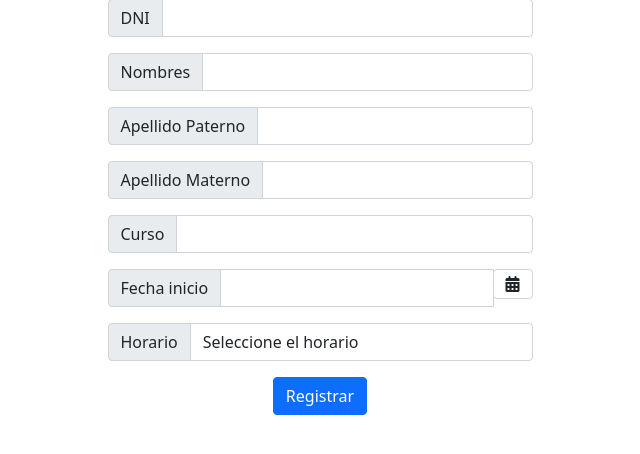
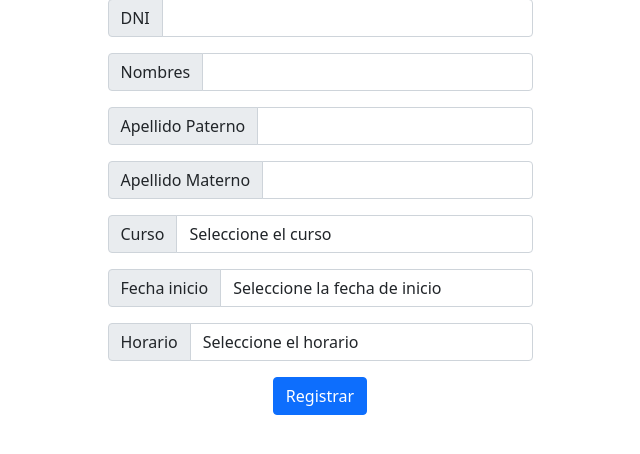
Before and after one commit to elterribleabuelo/Blockchain-RRHH, a Flask app: page /registrar_alumno in a window 1280 px wide. Shown: the part 245-699 px from the top of the page, without its empty margins (320-960 px from the left). Run offline with Flask 2, Linux system fonts and the light colour scheme; some libraries are stand-ins or nearby versions.

Commit message:
eventos js

```diff
--- a/app/static/js/animation.js
+++ b/app/static/js/animation.js
@@ -1,5 +1,9 @@
 $(function() {
-    $('#datepicker').datepicker();
+    $('#datepicker_inicio').datepicker();
+});
+
+$(function() {
+    $('#datepicker_fin').datepicker();
 });
 
 $('.clockpicker').clockpicker();
--- /dev/null
+++ b/app/static/js/load_data.js
@@ -0,0 +1,98 @@
+// Variables desde el HTML
+let $curso = document.getElementById('curso');
+let $fecha_inicio = document.getElementById('fecha_inicio');
+let $horario = document.getElementById('horario') ;
+
+// Conexion a firebase
+
+/*************  Configuracion Firebase   ******************/
+var firebaseConfig = {
+    apiKey: "AIzaSyD4J4LpWyK7oRDw0v1QeU6nXCf1yn0FfCk",
+    authDomain: "blockchain-29b1a.firebaseapp.com",
+    databaseURL: "https://blockchain-29b1a-default-rtdb.firebaseio.com",
+    projectId: "blockchain-29b1a",
+    storageBucket: "blockchain-29b1a.appspot.com",
+    messagingSenderId: "286160907597",
+    appId: "1:286160907597:web:061d368e1b9288fea19b04",
+    measurementId: "G-3MSV1HR02G"
+  };
+
+firebase.initializeApp(firebaseConfig);
+
+/**********************************************  Importamos FireRealTimeDatabase   *****************************************/
+var db = firebase.database();
+
+/*********************************************  Carga de datos   **********************************************************/
+
+/********************************************* A. Carga de cursos ********************************************/
+
+/****** 1. Carga de cursos ******/
+// variable que contiene la dirección del endpoint
+//var pathCursos = db.ref('proyecto/cursos');
+
+// diccionario con los cursos registrados en Firebase
+//var cursos = {};
+
+/****** 2. Consulta al endpoint y llenado de registros en la variable cursos *****/
+/*pathCursos.on('value',function(datos){
+        cursos = datos.val();
+
+});*/
+
+/*** 3. Llenando en una lista los códigos de los cursos ***/
+//var nomb_curso = [];
+/*for (var curso in cursos){
+    //console.log(curso);
+    nomb_curso.push(cursos[curso]["nombre"]);
+}*/
+
+/*** 4.Eliminando elementos duplicados ***/
+/*var result_curso = nomb_curso.filter((item,index)=>{
+    return nomb_curso.indexOf(item) === index;
+  })*/
+
+/** 5.Agrupando todo en una función */
+path = 'proyecto/cursos';
+
+(function(){
+    var pathCursos = db.ref('proyecto/cursos');
+    pathCursos.on('value',function(datos){
+
+        datos.forEach((doc) => {
+            console.log(doc.val());
+            //Aquí se agregan los options de acuerdo a la base de datos.
+            $curso.innerHTML += `<option value = "${doc.val()['codigo']}"> ${doc.val()['nombre']} </option>.`
+        });
+    });
+
+}());
+
+$curso.addEventListener('change',function(){
+    if ($curso.value == 'MC0024'){
+        $fecha_inicio.innerHTML += `<option value = "1111"> 2222 </option>.`
+    }
+
+});
+
+/******************************************* B. Carga de fechas de inicio *************************************/
+let fechas_inicio = [] ;
+
+
+let horarios = [] ;
+
+// Mostrar en el HTML
+function mostrarDatos(arreglo,lugar){
+    let elementos = '<option select disable> -- Seleccione -- </option>'
+
+    for(let i = 0; i < arreglo.length; i++){
+        elementos += '<option value = "' + arreglo[i] + '">' +
+        arreglo[i] + '</option>'
+    }
+
+    lugar.innerHTML = elementos
+}
+
+$curso.addEventListener('change',function(){
+    let valor = $curso.value
+
+})
--- a/app/templates/registrar_alumno.html
+++ b/app/templates/registrar_alumno.html
@@ -30,7 +30,7 @@
 </head>
 
 
-<body>
+<body >
     <div class = "general">
         <div class = "barra_horizontal">
             <header>
@@ -79,32 +79,36 @@
 
                             <div class="input-group mb-3">
                                 <span class="input-group-text" id="basic-addon3">Curso</span>
-                                <input type="text" class="form-control" id="curso" aria-describedby="basic-addon3" name = "curso">
+                                <select class = "form-control" id = "curso" name = "curso">
+                                   <!--Debe ser dinámico desde Firebase-->
+                                    <option selected="">Seleccione el curso</option>
+                                </select>
                             </div>
 
 
                             <div class="input-group mb-3">
                                 <div class = "input-group date" id = "datepicker">
                                     <span class="input-group-text" id="basic-addon3">Fecha inicio</span>
-                                    <input type="text" class="form-control">
-                                    <span class="input-group-append">
-                                        <span class="input-group-text bg-white">
-                                            <i class="fa fa-calendar"></i>
-                                        </span>
-                                    </span>
+                                    <select class = "form-control" id = "fecha_inicio" name = "fecha_inicio">
+                                        <!--Debe ser dinámico desde Firebase-->
+                                        <option selected="">Seleccione la fecha de inicio</option>
+                                    </select>
                                 </div>
                             </div>
 
 
                             <div class="input-group mb-3">
-                                <span class="input-group-text" id="basic-addon3">Horario</span>
-                                <select class = "form-control">
-                                    <option selected="">Seleccione el horario</option>
-                                    <option value = "1">One</option>
-                                    <option value = "2">Two</option>
-                                    <option value = "3">Three</option>
-                                </select>
+                                <div class = "input-group date" id = "datepicker">
+                                    <span class="input-group-text" id = "basic-addon3">Horario</span>
+                                    <select class = "form-control" id = "horario" name = "horario">
+                                        <!--Debe ser dinámico desde Firebase-->
+                                        <!--En formato de horas por ejemplo 08:00 - 10:00 -->
+                                        <option selected="">Seleccione el horario</option>
+                                    </select>
+                                </div>
                             </div>
+
+
                             <center><button class="btn btn-primary">Registrar</button></center>
 
                         </form>
@@ -113,6 +117,9 @@
         </main>
 
     </div>
+    <script src = "https://www.gstatic.com/firebasejs/8.7.0/firebase-app.js"></script>
+    <script src = "https://www.gstatic.com/firebasejs/8.7.0/firebase-database.js"></script>
+    <script type="text/javascript" src = "{{ url_for('static', filename = 'js/load_data.js') }}"></script>
     <script type="text/javascript" src = "{{ url_for('static', filename = 'js/animation.js') }}"></script>
 </body>
 </html>
--- a/main.py
+++ b/main.py
@@ -3,24 +3,36 @@ from flask.templating import render_template
 from flask import render_template
 from flask import request
 from block import write_block, check_integrity, read_blockchain
+from firebase import firebase
+import firebase_configuration
+import pyrebase
+import json
 
 
-
-
+# Inicializando la app
 app = Flask(__name__,static_url_path = '',
             static_folder = 'app/static', template_folder = 'app/templates'
             )
 
+# Creamos la instancia de firebase que conecte a nuestra BD
+firebase = pyrebase.initialize_app(firebase_configuration.FIREBASE_CONFIG)
+db = firebase.database()
+#firebase = firebase.FirebaseApplication("https://blockchain-29b1a-default-rtdb.firebaseio.com/", None)
 
+###### Definimos las rutas del proyecto ######
+
+### Ruta del login
 @app.route('/')
 def inicio():
     return render_template('login.html')
 
+### Ruta del panel de los centros educativos
 @app.route('/panel_admin_centro')
 def panel_admin_centro():
     return render_template('panel_admin_centro.html')
 
 
+## Ruta del registro de diplomas
 @app.route('/index', methods = ['POST', 'GET'])
 def index():
     if request.method == 'POST':
@@ -32,10 +44,6 @@ def index():
         nota = request.form.get('nota')
         institucion = request.form.get('institucion')
         condicion = request.form.get('condicion')
-
-        #print(borrower)
-        #print(lender)
-        #print(amount)
 
         write_block(nombres = nombres, ap_paterno = ap_paterno, ap_materno = ap_materno,
                     dni = dni, curso = curso , nota = nota,
@@ -51,7 +59,7 @@ def check():
     return render_template('registrar_diploma.html', checking_results = results)
 
 
-
+### Ruta para comprobar la integridad de la Blockchain
 @app.route('/integrity')
 def integred():
 
@@ -59,14 +67,54 @@ def integred():
 
     return render_template('integrity.html', checking_results = results)
 
+
+### Ruta para registrar un alumno dentro de un curso
 @app.route('/registrar_alumno')
 def reg_alumnon():
     return render_template('registrar_alumno.html')
 
 
-@app.route('/registrar_curso')
-def reg_curso():
+### Ruta para registrar cursos nuevos
+@app.route('/registrar_curso' , methods = ['POST', 'GET'])
+def registrar_curso():
+
+    cursos = []
+
+    if request.method == 'POST':
+
+        codigo = request.form.get('codigo')
+        nombre = request.form.get('nombre')
+        tipo = request.form.get('tipo')
+        hora = request.form.get('hora')
+        dia = request.form.get('dia')
+        hora_inicio = request.form.get('hora_inicio')
+        hora_fin = request.form.get('hora_fin')
+        fecha_inicio = request.form.get('fecha_inicio')
+        fecha_fin = request.form.get('fecha_fin')
+        horario = request.form.get('horario')
+
+        curso = {}
+        curso['codigo'] = codigo
+        curso['nombre'] = nombre
+        curso['tipo'] = tipo
+        curso['hora'] = hora
+        curso['dia'] = dia
+        curso['hora_inicio'] = hora_inicio
+        curso['hora_fin'] = hora_fin
+        curso['fecha_inicio'] = fecha_inicio
+        curso['fecha_fin'] = fecha_fin
+        curso['horario'] = horario
+
+        #sent = json.dumps(cursos)
+
+        ## Agregando la data a firebase
+        db.child("proyecto").child("cursos").child(codigo).set(curso)
+        #resultado = firebase.post('/proyecto/cursos',cursos)
+
     return render_template('registrar_curso.html')
+
+
+### Ruta para registrar alumnos en cursos existentes
 
 if __name__ == '__main__':
     app.run(debug = True, port = 4000)
```
Also changed, not shown: app/templates/registrar_curso.html (+36 -15 lines), firebase_configuration.py (added, +10 -0 lines).
